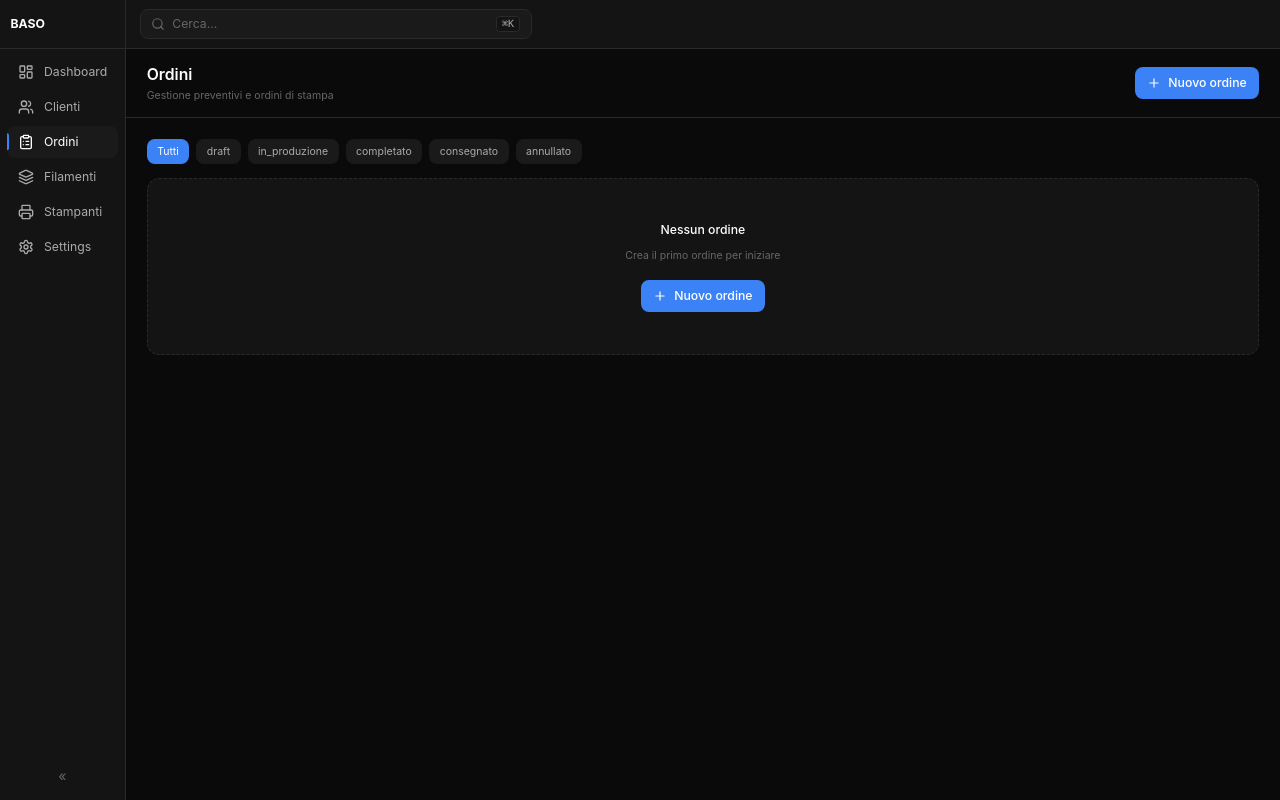
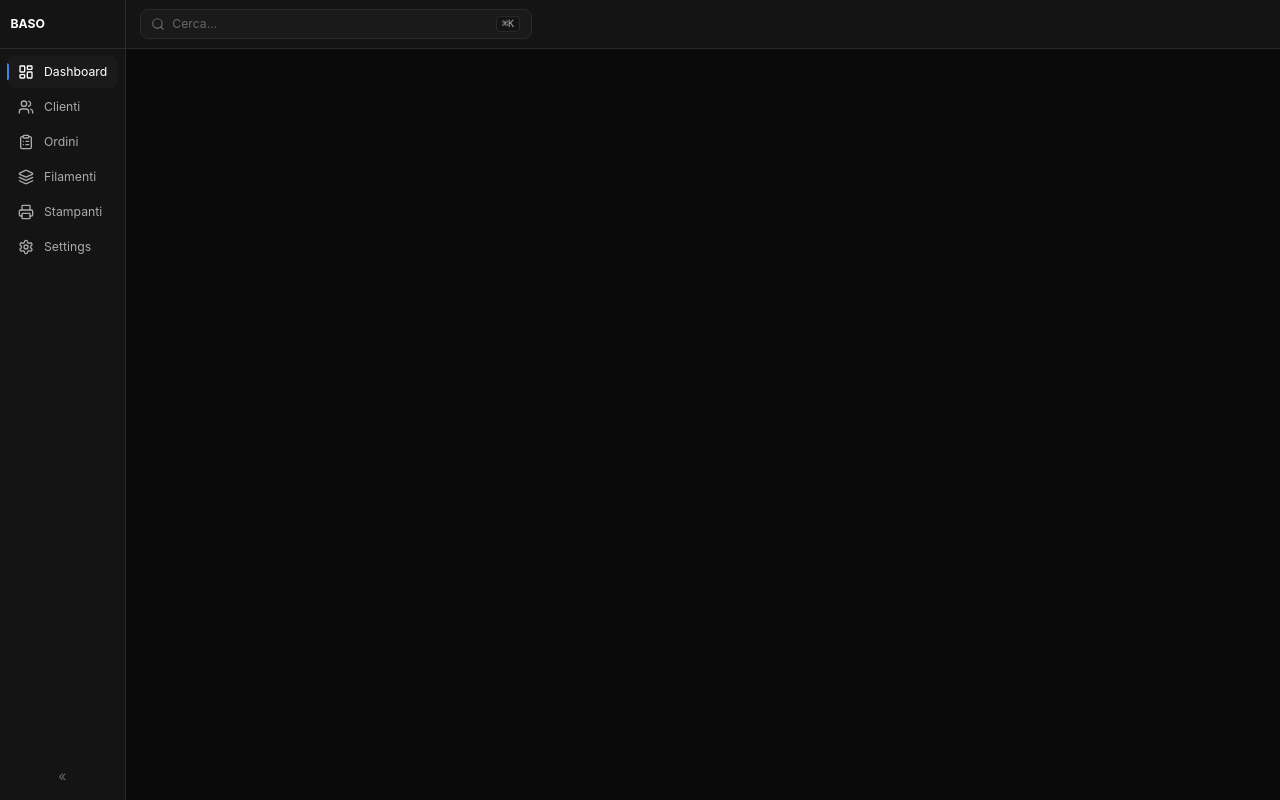
Before and after one commit to basoxxx/Baso-3d-Manager, a React (Vite) app: page / in a window 1280 px wide. Before the commit this address led to /orders. Built offline with nearby package versions, Linux system fonts and the light colour scheme.

Commit message:
feat: dashboard as root route

```diff
--- a/src/App.tsx
+++ b/src/App.tsx
@@ -1,6 +1,7 @@
-import { BrowserRouter, Routes, Route, Navigate } from 'react-router-dom'
+import { BrowserRouter, Routes, Route } from 'react-router-dom'
 import { Toaster } from 'sonner'
 import { AppShell } from '@/components/layout/AppShell'
+import { DashboardPage } from '@/routes/DashboardPage'
 import { CustomersPage } from '@/routes/CustomersPage'
 import { CustomerFormPage } from '@/routes/CustomerFormPage'
 import { FilamentsPage } from '@/routes/FilamentsPage'
@@ -17,7 +18,7 @@ export function App() {
       <Toaster theme="dark" position="top-right" richColors closeButton />
       <Routes>
         <Route element={<AppShell />}>
-          <Route path="/" element={<Navigate to="/orders" replace />} />
+          <Route path="/" element={<DashboardPage />} />
           <Route path="/customers" element={<CustomersPage />} />
           <Route path="/customers/new" element={<CustomerFormPage />} />
           <Route path="/customers/:id" element={<CustomerFormPage />} />
```
